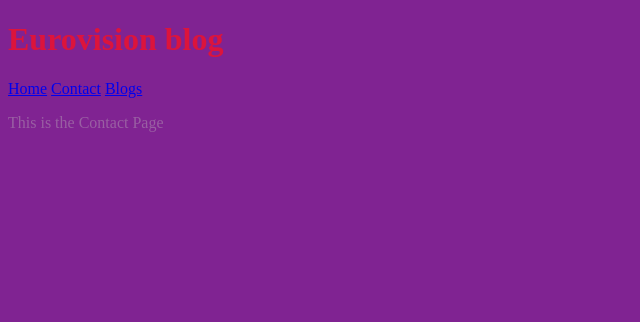
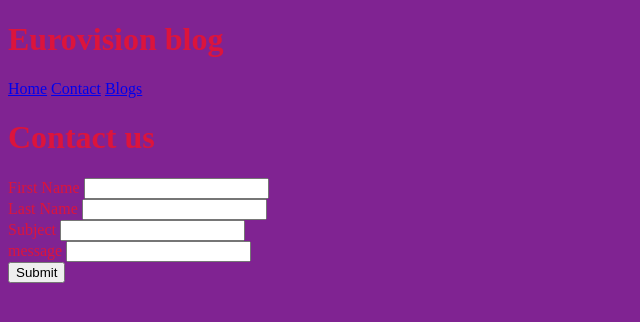
Before and after one commit to bara-dankova/FinalProject, a Flask app: page /contact in a window 1280 px wide. Shown: the top 322 px of the page, without its empty margins (0-640 px from the left). Run offline with Flask 2, Linux system fonts and the light colour scheme.

Commit message:
added a thankyou page and added a form to the contact us page. NExt step is to connect it to the databse

```diff
--- a/application/create.py
+++ b/application/create.py
@@ -16,3 +16,4 @@ db.session.add(test1)
 db.session.add(test2)
 db.session.add(test3)
 db.session.commit()
+print('hi')
--- a/application/forms.py
+++ b/application/forms.py
@@ -2,7 +2,9 @@ from flask_wtf import FlaskForm
 from wtforms import StringField, SubmitField
 
 
-class BasicForm(FlaskForm):
+class Contact_us_form(FlaskForm):
     first_name = StringField('First Name')
     last_name = StringField('Last Name')
+    subject = StringField('Subject')
+    message = StringField('message')
     submit = SubmitField('Submit')
--- a/application/routes.py
+++ b/application/routes.py
@@ -1,6 +1,6 @@
 from flask import render_template, request, url_for
 from application import app, db
-
+from application.forms import Contact_us_form
 
 @app.route('/')
 @app.route('/home')
@@ -14,6 +14,26 @@ def blogpost1():
     return render_template('blogpost.html', title='First Blog Post')
 
 
-@app.route('/contact')
+@app.route('/contact', methods=['POST', 'GET'])
 def contact():
-    return render_template('contact.html', title='Contact Us!')
+    error=''
+    form = Contact_us_form()
+    if request.method == 'POST':
+        first_name = form.first_name.data
+        last_name = form.last_name.data
+        subject = form.subject.data
+        message = form.message.data
+        if len(first_name)==0 or len(last_name)==0:
+            error = 'Please fill in both your first and last name'
+        elif len(message)==0:
+            error= 'Please type your message in the message box'
+        else:
+            return render_template('thankyou.html', title='Thank you')
+        # return """
+        # <p>
+        # {}
+        # {}
+        # {}
+        # {} </p>
+        # """.format(first_name, last_name, subject, mail)
+    return render_template('contact.html', title='Contact Us!', message=error, form=form)
--- a/application/templates/contact.html
+++ b/application/templates/contact.html
@@ -1,4 +1,20 @@
 {% extends "layout.html" %}
 {% block body_content %}
-<p>This is the Contact Page</p>
+<h1>Contact us</h1>
+<div class="form">
+    <form method="post" action="">
+        {{ form.hidden_tag() }}
+        {{ form.first_name.label }} {{ form.first_name }}
+        <br>
+        {{ form.last_name.label }} {{ form.last_name }}
+        <br>
+        {{ form.subject.label }} {{ form.subject }}
+        <br>
+        {{ form.message.label }} {{ form.message }}
+        <br>
+        {{ form.submit }}
+        <br>
+    {{ message }}
+    </form>
+</div>
 {% endblock %}
--- /dev/null
+++ b/application/templates/thankyou.html
@@ -0,0 +1,4 @@
+{% extends "layout.html" %}
+{% block body_content %}
+<h1 id="submitMsg">Thank You</h1>
+{% endblock %}
```
